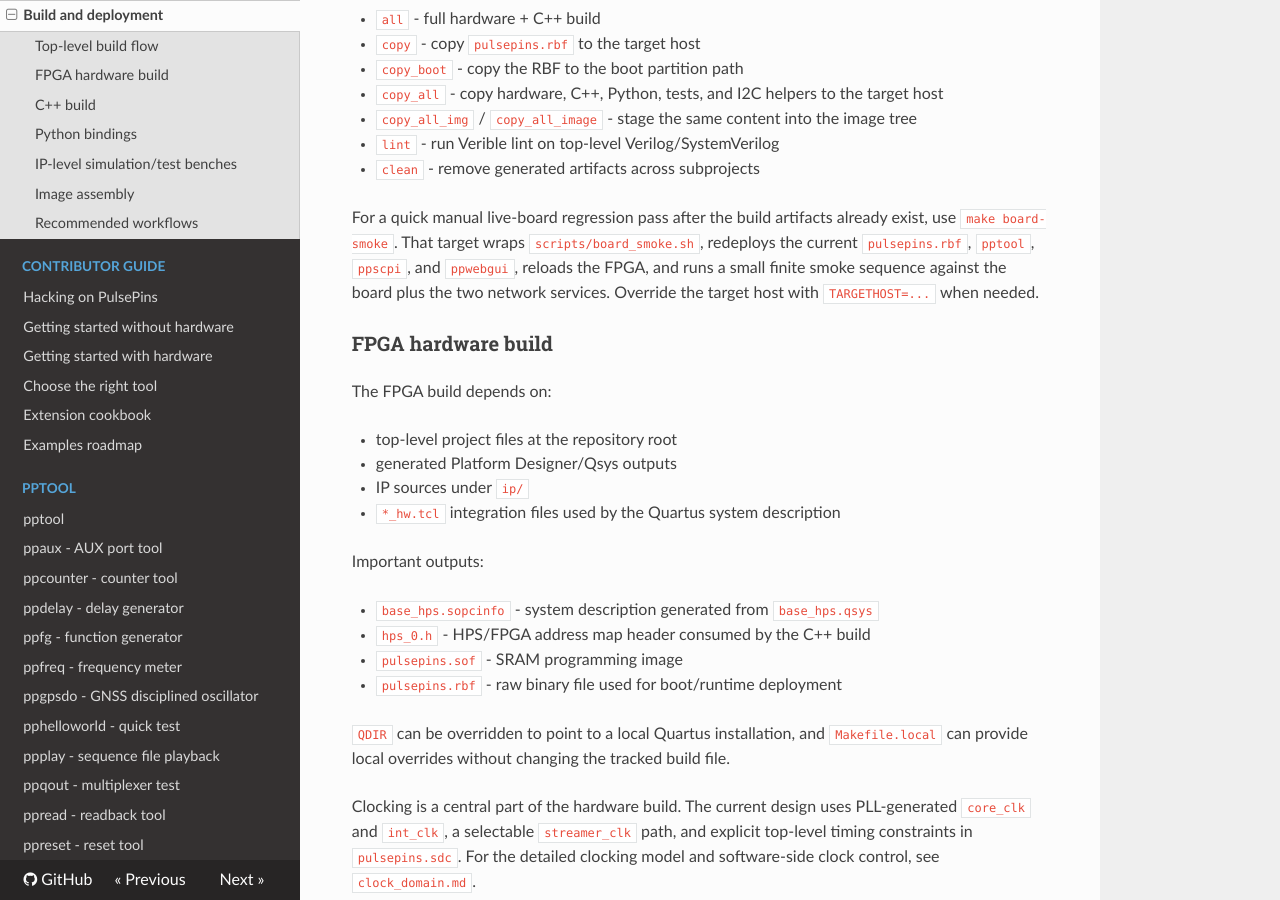
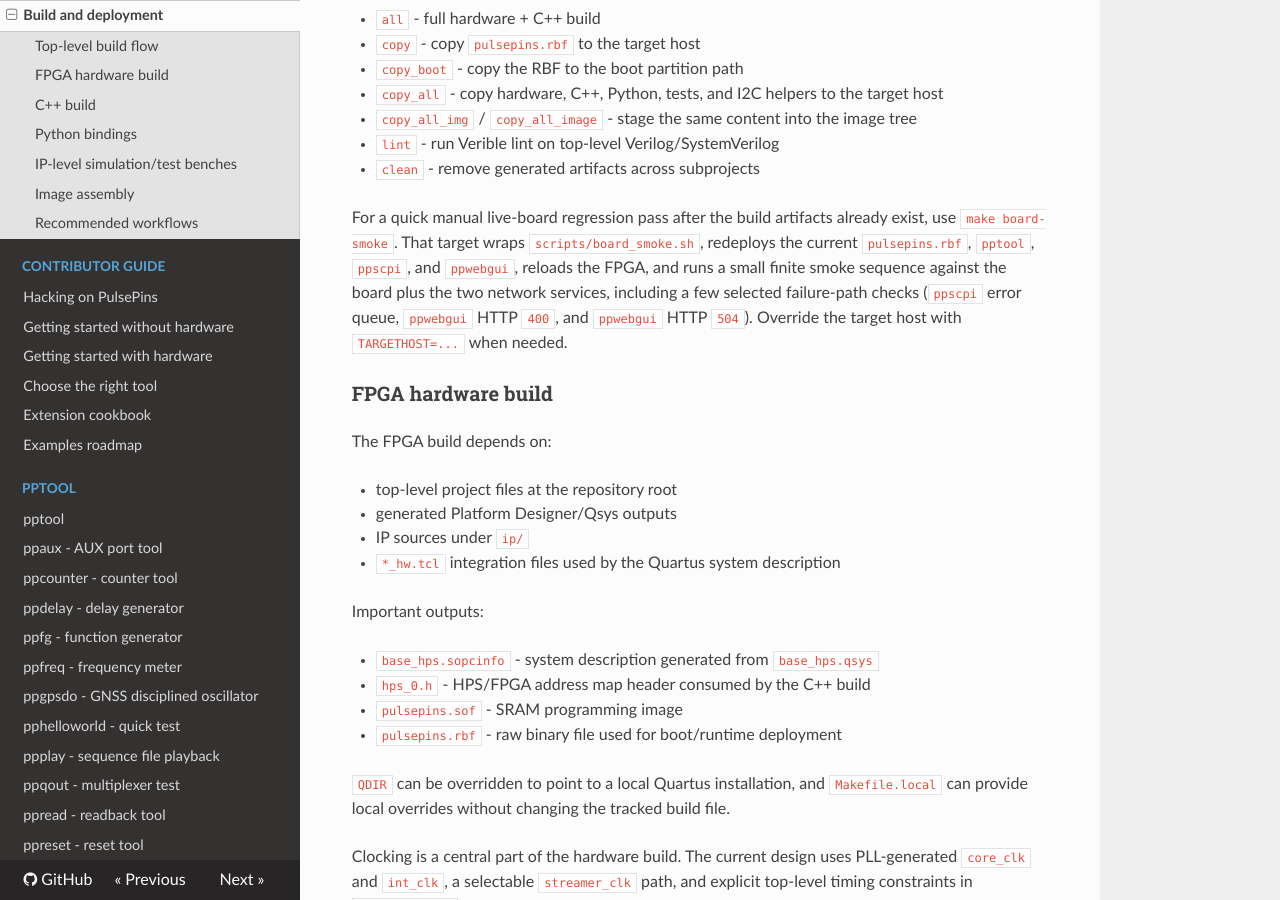
Before and after one commit to rokzitko/PulsePins, an MkDocs documentation site: the page built from docs/docs/build.md, in a window 1280 px wide and 900 px high, scrolled down 566 px. Built offline with MkDocs 1.6.1, drawn with Linux system fonts in a browser that asks for light colours; nearby versions of some CDN libraries.

Commit message:
expand board smoke failure coverage

```diff
--- a/docs/docs/build.md
+++ b/docs/docs/build.md
@@ -24,7 +24,7 @@
 * `lint` - run Verible lint on top-level Verilog/SystemVerilog
 * `clean` - remove generated artifacts across subprojects
 
-For a quick manual live-board regression pass after the build artifacts already exist, use `make board-smoke`. That target wraps `scripts/board_smoke.sh`, redeploys the current `pulsepins.rbf`, `pptool`, `ppscpi`, and `ppwebgui`, reloads the FPGA, and runs a small finite smoke sequence against the board plus the two network services. Override the target host with `TARGETHOST=...` when needed.
+For a quick manual live-board regression pass after the build artifacts already exist, use `make board-smoke`. That target wraps `scripts/board_smoke.sh`, redeploys the current `pulsepins.rbf`, `pptool`, `ppscpi`, and `ppwebgui`, reloads the FPGA, and runs a small finite smoke sequence against the board plus the two network services, including a few selected failure-path checks (`ppscpi` error queue, `ppwebgui` HTTP `400`, and `ppwebgui` HTTP `504`). Override the target host with `TARGETHOST=...` when needed.
 
 ### FPGA hardware build
 
```
Also changed, not shown: 1 other file.
